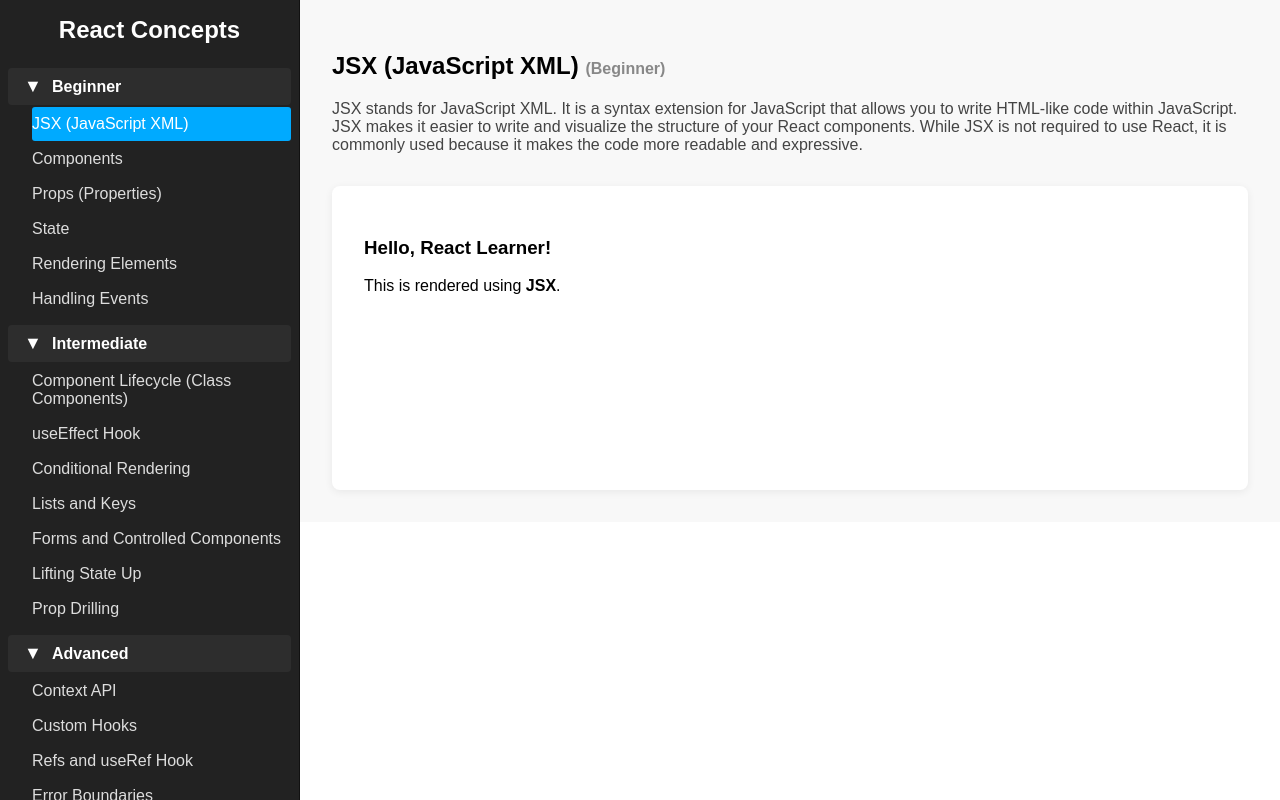
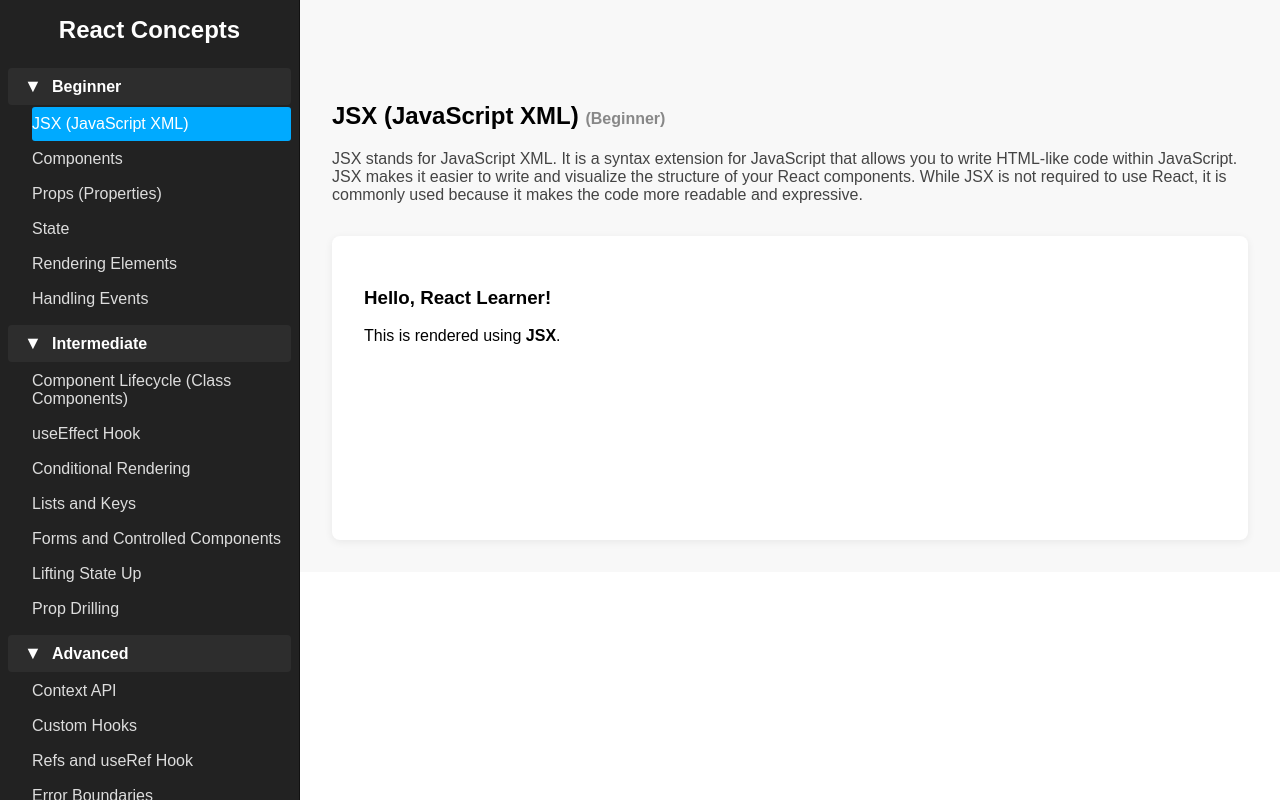
Before and after one commit to Sriharipentakota/GITPROJECT, a React (Create React App) app: page / in a window 1280 px wide. Built offline with nearby package versions, Linux system fonts and the light colour scheme; no server answers.

Commit message:
css changes

```diff
--- a/src/App.css
+++ b/src/App.css
@@ -32,7 +32,13 @@
   from {
     transform: rotate(0deg);
   }
+
   to {
     transform: rotate(360deg);
   }
 }
+
+.main-content>h2 {
+  margin-top: 70px;
+
+}
--- a/src/App.jsx
+++ b/src/App.jsx
@@ -2,6 +2,7 @@ import React, { useState } from "react";
 import Sidebar from "./Sidebar";
 import ConceptExample from "./ConceptExample";
 import { conceptGroups } from "./concepts";
+import "./App.css";
 
 function App() {
   const firstGroup = conceptGroups[0];
```
